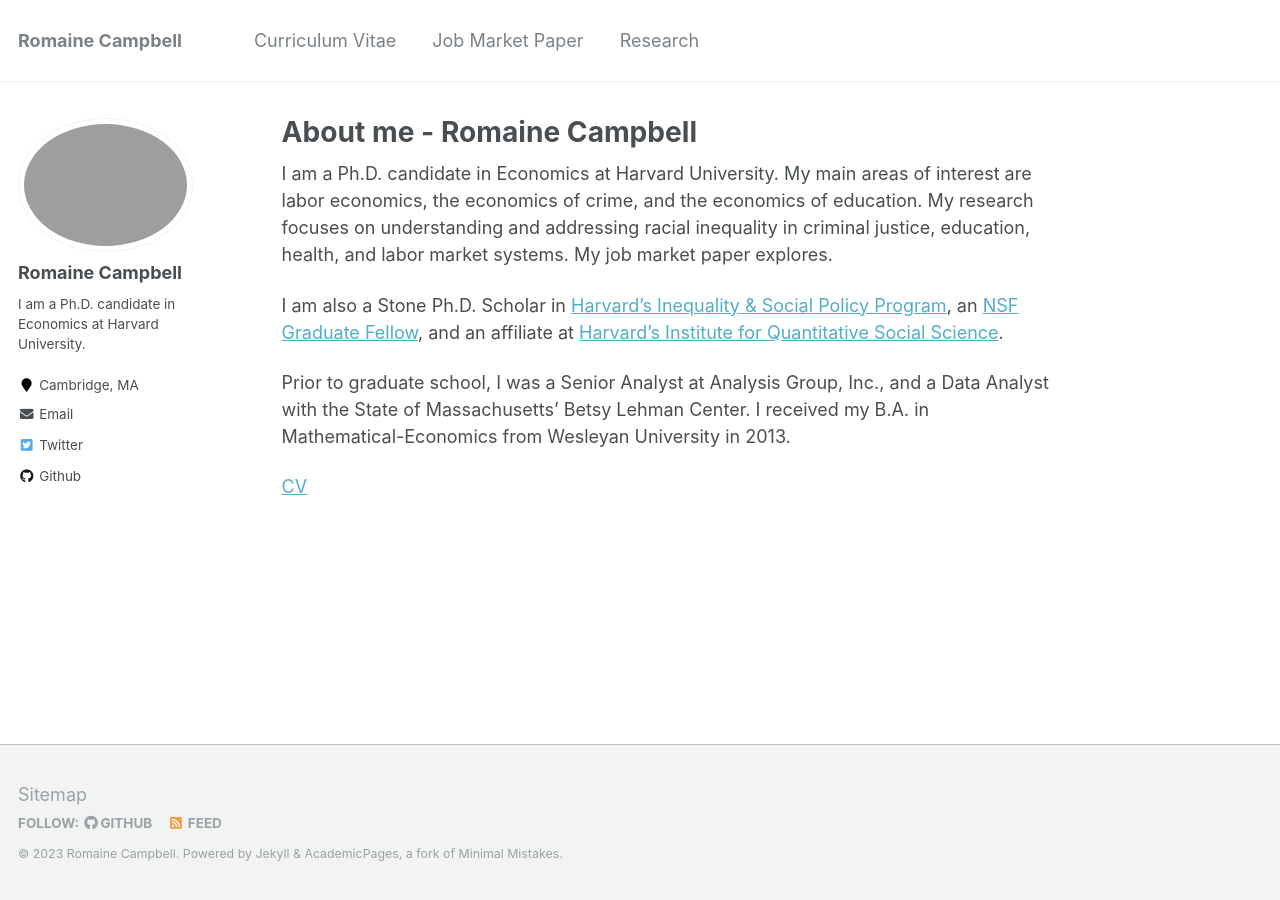
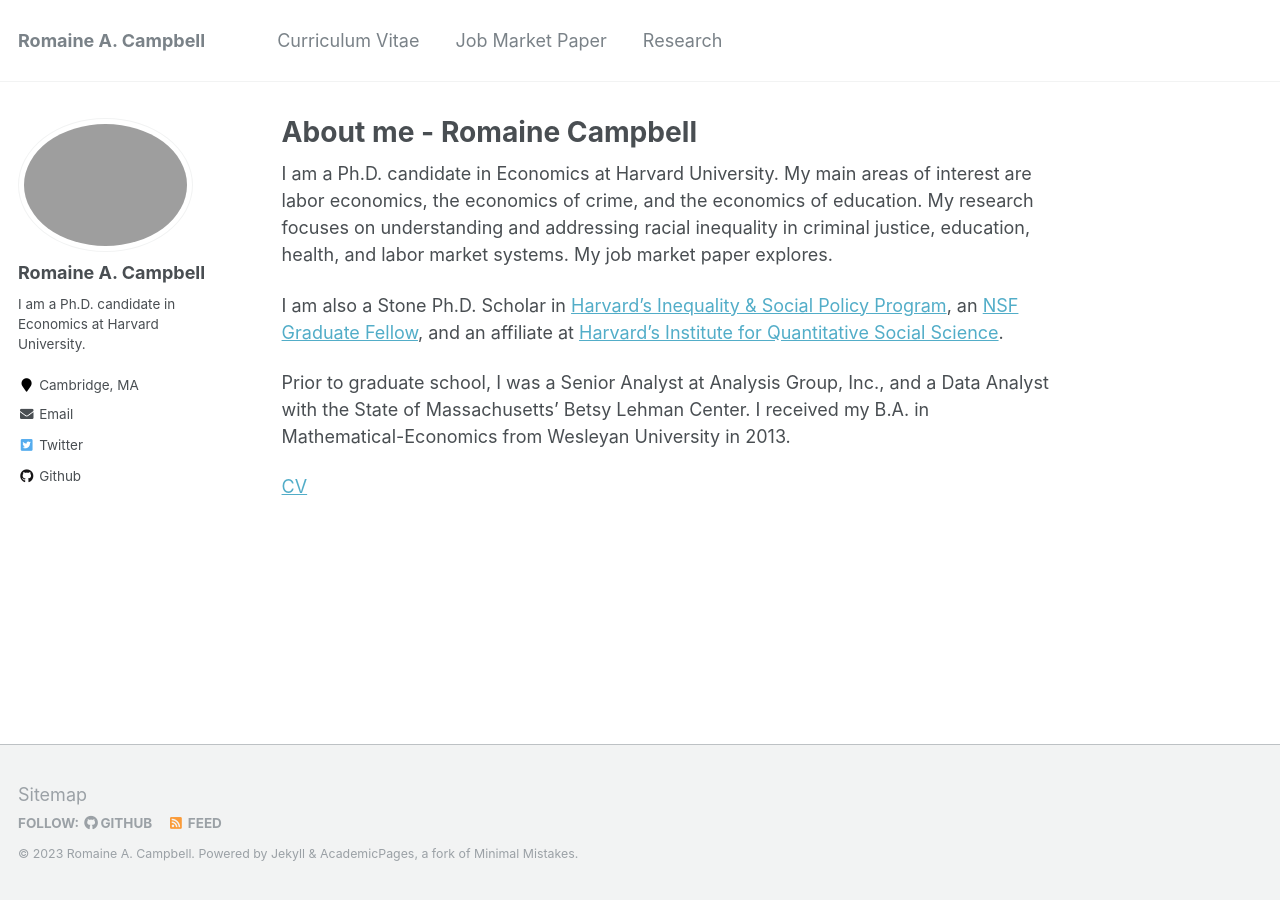
Before and after one commit to romaineacampbell/romaineacampbell.github.io, a Jekyll site: the page built from _pages/about.md, in a window 1280 px wide. Built offline with Jekyll 4.4.1, drawn with Linux system fonts in a browser that asks for light colours.

```diff
--- a/_config.yml
+++ b/_config.yml
@@ -7,9 +7,9 @@
 
 # Site Settings
 locale                   : "en-US"
-title                    : "Romaine Campbell    "
+title                    : "Romaine A. Campbell    "
 title_separator          : "-"
-name                     : &name "Romaine Campbell"
+name                     : &name "Romaine A. Campbell"
 description              : &description "personal description"
 url                      : https://romaineacampbell.github.io # the base hostname & protocol for your site e.g. "https://mmistakes.github.io"
 baseurl                  : "" # the subpath of your site, e.g. "/blog"
@@ -80,7 +80,7 @@ analytics:
 
 # Site Author
 author:
-  name             : "Romaine Campbell"
+  name             : "Romaine A. Campbell"
   avatar           : "CampbellRomaine_profile.jpg"
   bio              : "I am a Ph.D. candidate in Economics at Harvard University."
   location         : "Cambridge, MA"
@@ -96,7 +96,7 @@ author:
   flickr           :
   facebook         :
   foursquare       :
-  github           : "romainecambell"
+  github           : "romainecampbell"
   google_plus      :
   keybase          :
   instagram        :
```
